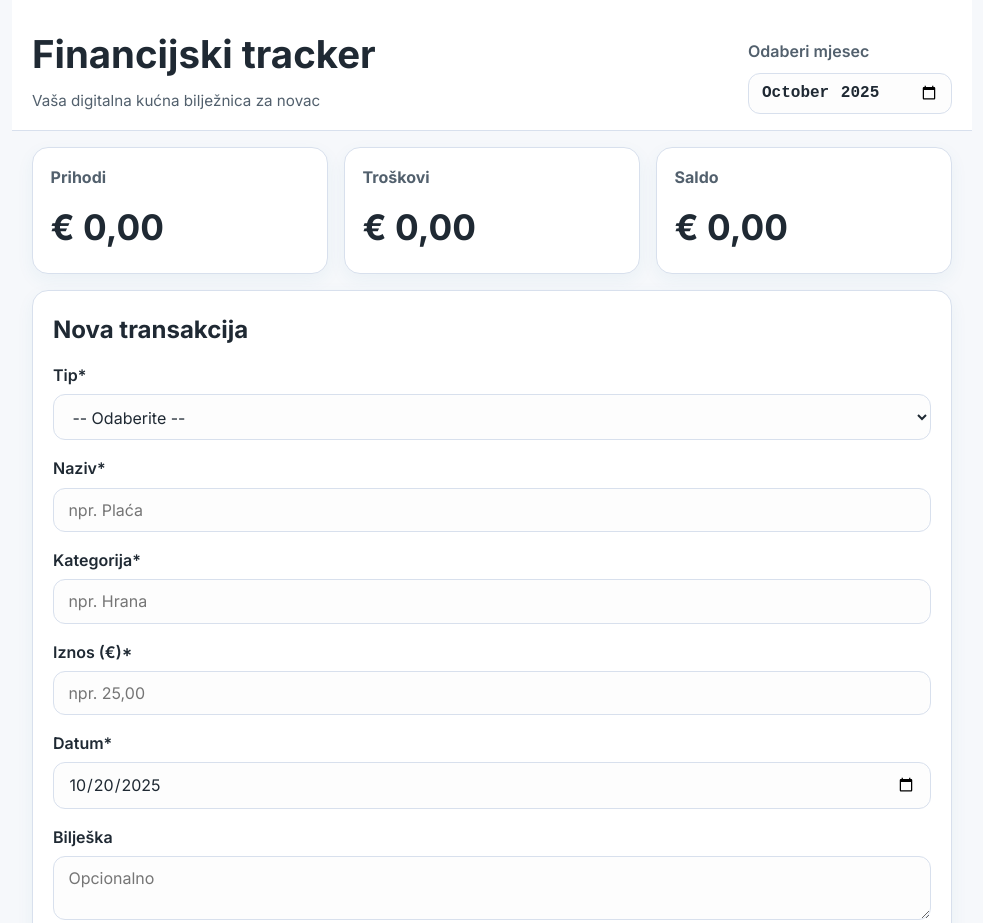
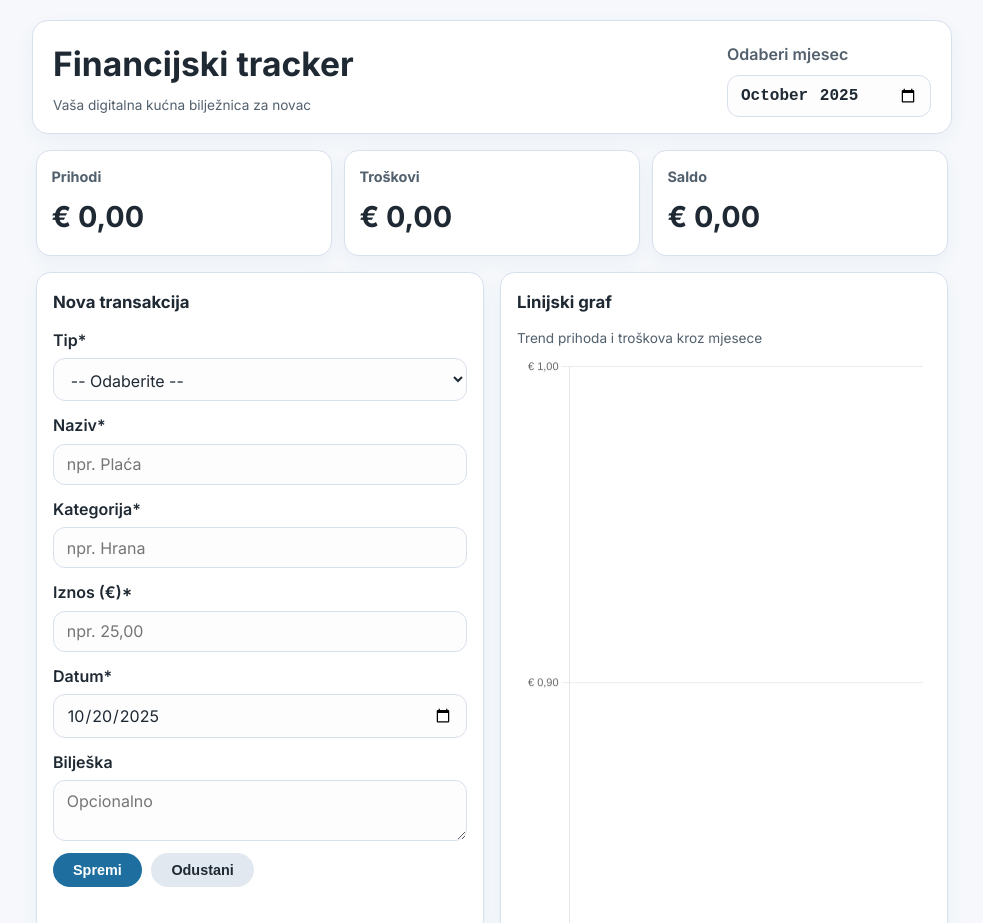
Before and after one commit to Le10n/Projekti-2025, a plain HTML site: page index.html in a window 1280 px wide. Shown: the top 923 px of the page, without its empty margins (148-1131 px from the left). Drawn offline with nearby package versions, Linux system fonts and the light colour scheme.

Commit message:
Compact two-column tracker layout

```diff
--- a/assets/css/styles.css
+++ b/assets/css/styles.css
@@ -18,11 +18,15 @@
 
 body {
     margin: 0;
-    padding: 0;
+    padding: 1.25rem;
     font-family: var(--font-family);
     background-color: var(--color-background);
     color: var(--color-text);
     line-height: 1.6;
+    display: flex;
+    justify-content: center;
+    align-items: flex-start;
+    min-height: 100vh;
 }
 
 h1, h2, h3 {
@@ -35,29 +39,35 @@ p {
     margin: 0;
 }
 
+.page-shell {
+    width: 100%;
+    max-width: 920px;
+    display: flex;
+    flex-direction: column;
+    gap: 1rem;
+    flex: 1;
+}
+
 .page-header {
     display: flex;
     flex-wrap: wrap;
     justify-content: space-between;
     align-items: flex-end;
-    gap: 0.75rem;
-    padding: 1.5rem 1.25rem 1rem;
+    gap: 0.5rem;
+    padding: 1rem 1.25rem;
     background-color: var(--color-card);
-    border-bottom: 1px solid var(--color-border);
-    position: sticky;
-    top: 0;
-    z-index: 10;
-    max-width: 960px;
-    margin: 0 auto;
+    border: 1px solid var(--color-border);
+    border-radius: 1rem;
+    box-shadow: 0 6px 18px rgba(30, 111, 159, 0.05);
 }
 
 .page-header h1 {
-    font-size: clamp(1.8rem, 3vw, 2.5rem);
+    font-size: clamp(1.6rem, 2.8vw, 2.1rem);
 }
 
 .tagline {
     color: var(--color-text-light);
-    font-size: 0.95rem;
+    font-size: 0.85rem;
     margin-top: 0.25rem;
 }
 
@@ -81,29 +91,27 @@ p {
 
 .summary {
     display: grid;
-    grid-template-columns: repeat(auto-fit, minmax(180px, 1fr));
-    gap: 1rem;
-    padding: 1rem 1.25rem 0;
-    max-width: 960px;
-    margin: 0 auto;
+    grid-template-columns: repeat(3, minmax(0, 1fr));
+    gap: 0.75rem;
+    padding: 0 0.25rem;
 }
 
 .summary-card {
     background-color: var(--color-card);
-    border-radius: 1rem;
-    padding: 1.1rem;
+    border-radius: 0.9rem;
+    padding: 0.9rem;
     border: 1px solid var(--color-border);
-    box-shadow: 0 6px 18px rgba(30, 111, 159, 0.06);
+    box-shadow: 0 6px 18px rgba(30, 111, 159, 0.05);
 }
 
 .summary-card h2 {
-    font-size: 1rem;
+    font-size: 0.9rem;
     color: var(--color-text-light);
-    margin-bottom: 0.5rem;
+    margin-bottom: 0.4rem;
 }
 
 .summary-amount {
-    font-size: clamp(1.6rem, 4vw, 2.2rem);
+    font-size: clamp(1.3rem, 3.6vw, 1.8rem);
     font-weight: 700;
     color: var(--color-text);
 }
@@ -112,23 +120,40 @@ p {
     color: var(--color-danger);
 }
 
-.main-content {
+.main-layout {
     display: grid;
+    grid-template-columns: minmax(0, 1fr) minmax(0, 1fr);
     gap: 1rem;
-    padding: 1rem 1.25rem 1.5rem;
-    max-width: 960px;
-    margin: 0 auto;
+    padding: 0 0.25rem 0.5rem;
+}
+
+.column {
+    display: flex;
+    flex-direction: column;
+    gap: 1rem;
+}
+
+.column-right .card {
+    min-height: 0;
+}
+
+.chart-card {
+    flex: 0 0 auto;
+}
+
+.table-card {
+    flex: 1 1 auto;
 }
 
 .card {
     background-color: var(--color-card);
-    border-radius: 1rem;
+    border-radius: 0.9rem;
     border: 1px solid var(--color-border);
-    box-shadow: 0 6px 18px rgba(30, 111, 159, 0.06);
-    padding: 1.25rem;
+    box-shadow: 0 6px 18px rgba(30, 111, 159, 0.05);
+    padding: 1rem;
     display: flex;
     flex-direction: column;
-    gap: 0.85rem;
+    gap: 0.75rem;
 }
 
 .card-header {
@@ -137,15 +162,19 @@ p {
     align-items: center;
 }
 
+.card-header h2 {
+    font-size: 1.05rem;
+}
+
 form {
     display: grid;
-    gap: 1rem;
+    gap: 0.75rem;
 }
 
 .form-group {
     display: flex;
     flex-direction: column;
-    gap: 0.35rem;
+    gap: 0.3rem;
 }
 
 label {
@@ -159,7 +188,7 @@ input[type="date"],
 input[list],
 select,
 textarea {
-    padding: 0.7rem 0.9rem;
+    padding: 0.6rem 0.8rem;
     border: 1px solid var(--color-border);
     border-radius: 0.75rem;
     font-size: 1rem;
@@ -189,8 +218,8 @@ textarea:focus {
 .btn {
     border: none;
     border-radius: 999px;
-    padding: 0.6rem 1.4rem;
-    font-size: 0.95rem;
+    padding: 0.55rem 1.25rem;
+    font-size: 0.9rem;
     font-weight: 600;
     cursor: pointer;
     transition: background-color 0.2s ease, transform 0.2s ease;
@@ -240,50 +269,46 @@ textarea:focus {
 .chart-area {
     display: flex;
     flex-direction: column;
-    gap: 0.75rem;
+    gap: 0.5rem;
 }
 
 .chart-area canvas {
     width: 100%;
-    min-height: 220px;
+    height: 200px;
 }
 
 .chart-description {
-    font-size: 0.95rem;
+    font-size: 0.85rem;
     color: var(--color-text-light);
-}
-
-.table-card {
-    margin: 0 1.25rem 2rem;
-    max-width: 960px;
-    align-self: center;
 }
 
 .table-wrapper {
     overflow-x: auto;
+    max-height: 230px;
+    overflow-y: auto;
 }
 
 table {
     width: 100%;
     border-collapse: collapse;
     min-width: 100%;
-    font-size: 0.95rem;
+    font-size: 0.9rem;
 }
 
 thead {
     background-color: #eef2f7;
     text-align: left;
-    font-size: 0.95rem;
+    font-size: 0.9rem;
 }
 
 thead th {
-    padding: 0.6rem 0.75rem;
+    padding: 0.55rem 0.7rem;
     font-weight: 600;
     color: var(--color-text-light);
 }
 
 tbody td {
-    padding: 0.65rem 0.75rem;
+    padding: 0.6rem 0.7rem;
     border-bottom: 1px solid var(--color-border);
     vertical-align: middle;
 }
@@ -321,7 +346,7 @@ tbody tr:hover {
 
 .empty-state {
     text-align: center;
-    padding: 1.8rem 1rem;
+    padding: 1rem 0.75rem;
     color: var(--color-text-light);
 }
 
@@ -350,9 +375,29 @@ dialog::backdrop {
     gap: 0.75rem;
 }
 
-@media (max-width: 768px) {
-    .page-header {
-        align-items: flex-start;
+@media (max-width: 860px) {
+    body {
+        padding: 1rem;
+    }
+
+    .page-shell {
+        max-width: 100%;
+    }
+
+    .summary {
+        grid-template-columns: repeat(auto-fit, minmax(160px, 1fr));
+    }
+
+    .main-layout {
+        grid-template-columns: 1fr;
+    }
+
+    .column {
+        flex-direction: column;
+    }
+
+    .table-wrapper {
+        max-height: 260px;
     }
 
     .form-actions {
--- a/assets/js/app.js
+++ b/assets/js/app.js
@@ -203,9 +203,9 @@ function renderAll() {
 function updateTransactionsTitle(selectedDate) {
     if (!transactionsTitle) return;
     if (selectedDate) {
-        transactionsTitle.textContent = `Povijesti transakcija za ${formatDisplayDate(selectedDate)}`;
+        transactionsTitle.textContent = `Povijest transakcija za ${formatDisplayDate(selectedDate)}`;
     } else {
-        transactionsTitle.textContent = 'Povijesti transakcija za taj dan';
+        transactionsTitle.textContent = 'Povijest transakcija za taj dan';
     }
 }
 
@@ -302,10 +302,43 @@ function renderTrendChart(data, activeMonth) {
         options: {
             responsive: true,
             maintainAspectRatio: false,
+            layout: {
+                padding: 8
+            },
+            elements: {
+                line: {
+                    borderWidth: 2
+                },
+                point: {
+                    radius: 3,
+                    hoverRadius: 5
+                }
+            },
+            interaction: {
+                intersect: false,
+                mode: 'nearest'
+            },
             scales: {
                 y: {
+                    beginAtZero: true,
+                    grid: {
+                        color: 'rgba(82, 96, 109, 0.12)'
+                    },
                     ticks: {
-                        callback: value => formatCurrency(Number(value))
+                        callback: value => formatCurrency(Number(value)),
+                        font: {
+                            size: 11
+                        }
+                    }
+                },
+                x: {
+                    grid: {
+                        display: false
+                    },
+                    ticks: {
+                        font: {
+                            size: 11
+                        }
                     }
                 }
             },
@@ -315,7 +348,7 @@ function renderTrendChart(data, activeMonth) {
                     labels: {
                         font: {
                             family: getComputedStyle(document.body).fontFamily,
-                            size: 12
+                            size: 11
                         }
                     }
                 },
--- a/index.html
+++ b/index.html
@@ -12,6 +12,7 @@
     <script src="assets/js/app.js" type="module" defer></script>
 </head>
 <body>
+    <div class="page-shell">
         <header class="page-header">
             <div>
                 <h1>Financijski tracker</h1>
@@ -38,7 +39,8 @@
             </article>
         </section>
 
-    <main class="main-content">
+        <main class="main-layout">
+            <div class="column column-left">
                 <section class="card" aria-labelledby="new-transaction-title">
                     <div class="card-header">
                         <h2 id="new-transaction-title">Nova transakcija</h2>
@@ -91,8 +93,9 @@
                         <p id="form-feedback" role="alert" class="form-feedback" aria-live="assertive"></p>
                     </form>
                 </section>
-
-        <section class="card" aria-labelledby="charts-title">
+            </div>
+            <div class="column column-right">
+                <section class="card chart-card" aria-labelledby="charts-title">
                     <div class="card-header">
                         <h2 id="charts-title">Linijski graf</h2>
                     </div>
@@ -101,11 +104,10 @@
                         <canvas id="trend-chart" aria-label="Trend prihoda i troškova" role="img"></canvas>
                     </div>
                 </section>
-    </main>
 
                 <section class="card table-card" aria-labelledby="transactions-title">
                     <div class="card-header">
-            <h2 id="transactions-title">Povijesti transakcija za taj dan</h2>
+                        <h2 id="transactions-title">Povijest transakcija za taj dan</h2>
                     </div>
                     <div class="table-wrapper">
                         <table>
@@ -127,6 +129,9 @@
                         </table>
                     </div>
                 </section>
+            </div>
+        </main>
+    </div>
 
     <dialog id="delete-dialog" aria-modal="true">
         <form method="dialog" class="dialog-content">
```
Lines whose indentation alone changed are shown as unchanged.
